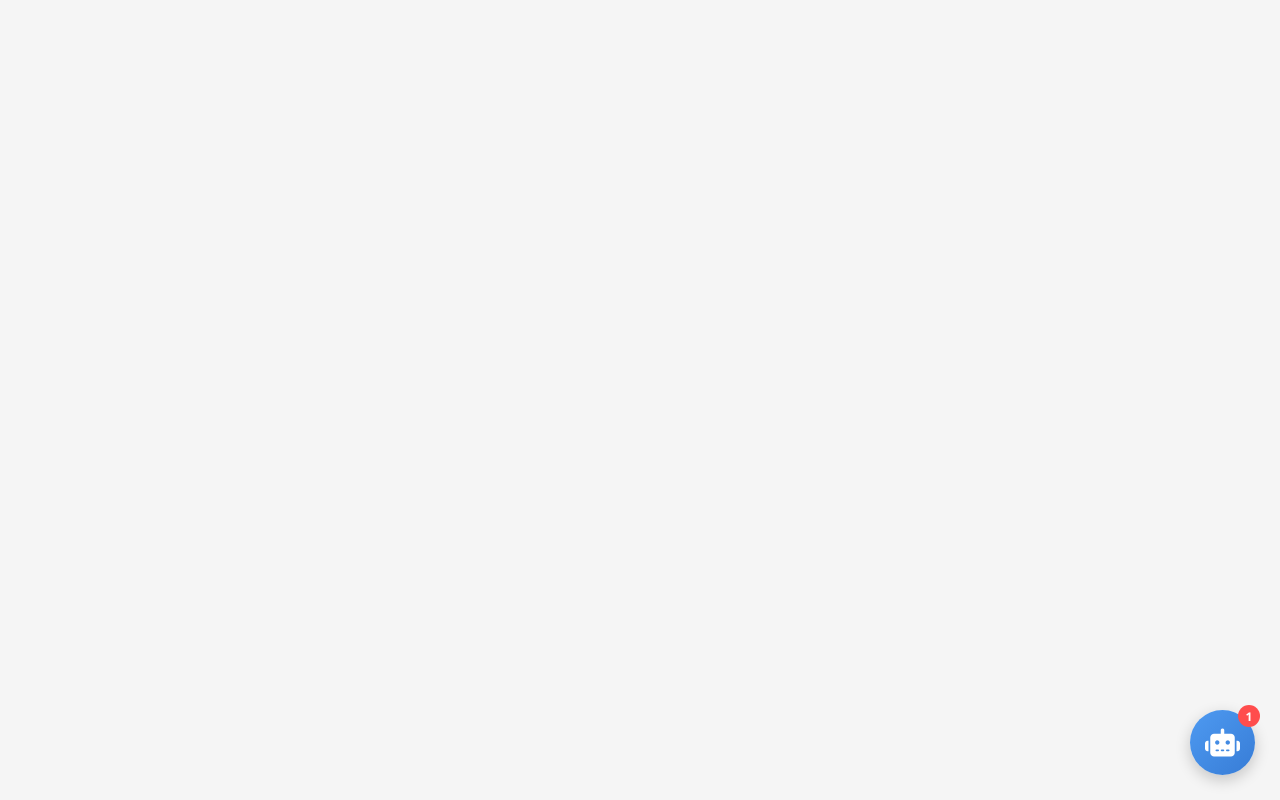
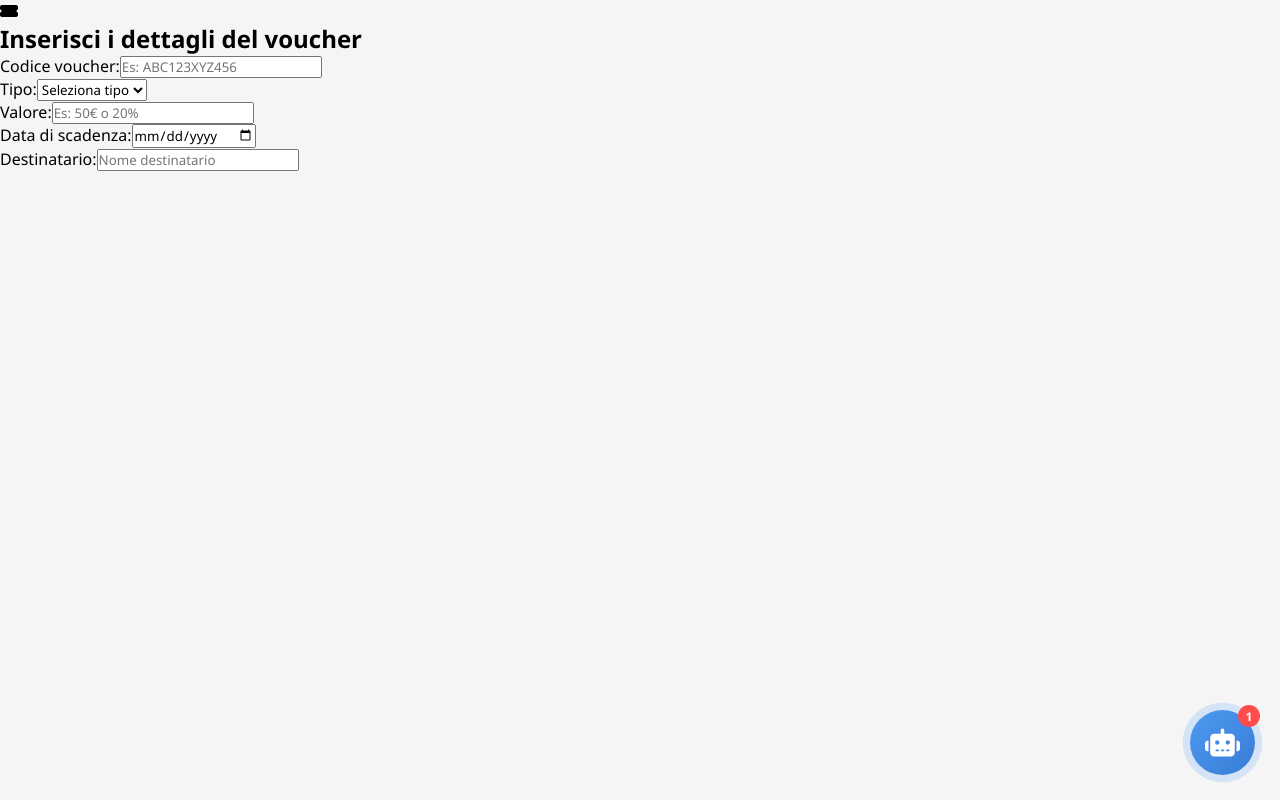
Before and after one commit to TomasConti02/project, a FastAPI app: page / in a window 1280 px wide. Run offline with FastAPI, Linux system fonts and the light colour scheme.

Commit message:
Update index.html

```diff
--- a/templates/index.html
+++ b/templates/index.html
@@ -1,53 +1,50 @@
 <!DOCTYPE html>
 <html lang="it">
 <head>
-    <meta charset="UTF-8">
-    <meta name="viewport" content="width=device-width, initial-scale=1.0">
-    <title>AI Chatbot Professionale</title>
-    <link rel="stylesheet" href="https://cdnjs.cloudflare.com/ajax/libs/font-awesome/6.4.0/css/all.min.css">
-    <link rel="stylesheet" href="/static/style.css">
+  <meta charset="UTF-8">
+  <meta name="viewport" content="width=device-width, initial-scale=1.0">
+  <title>Validazione Voucher & Chatbot</title>
+  <link rel="stylesheet" href="https://cdnjs.cloudflare.com/ajax/libs/font-awesome/6.4.0/css/all.min.css">
+  <link rel="stylesheet" href="./static/voucher.css">
+  <link rel="stylesheet" href="./static/style.css">
 </head>
 <body>
+  <!-- FORM VOUCHER -->
+  <div class="container">
+    <div class="voucher-card">
+      <div class="voucher-header">
+        <i class="fas fa-ticket-alt"></i>
+        <h2>Inserisci i dettagli del voucher</h2>
+      </div>
+      <div class="voucher-body" for="voucher" >
+        <div class="input-group"><label for="voucher-code">Codice voucher:</label><input type="text" id="voucher-code" placeholder="Es: ABC123XYZ456"></div>
+        <div class="input-group"><label for="voucher-type">Tipo:</label><select id="voucher-type"><option value="">Seleziona tipo</option><option value="VIP">VIP</option><option value="PROMO">PROMO</option><option value="GIFT">GIFT</option></select></div>
+        <div class="input-group"><label for="voucher-value">Valore:</label><input type="text" id="voucher-value" placeholder="Es: 50€ o 20%"></div>
+        <div class="input-group"><label for="voucher-expiry">Data di scadenza:</label><input type="date" id="voucher-expiry"></div>
+        <div class="input-group"><label for="voucher-recipient">Destinatario:</label><input type="text" id="voucher-recipient" placeholder="Nome destinatario"></div>
+      </div>
+    </div>
+  </div>
 
-    <!-- Icona flottante -->
-    <div id="chat-icon">
-        <i class="fas fa-robot"></i>
-        <div class="notification-badge">1</div>
+  <!-- CHATBOT -->
+  <div id="chat-icon"><i class="fas fa-robot"></i><div class="notification-badge">1</div></div>
+  <div id="chat-window">
+    <div class="chat-header">
+      <div class="title"><i class="fas fa-robot"></i>AI Assistant</div>
+      <div class="chat-actions"><button class="close-btn"><i class="fas fa-times"></i></button></div>
     </div>
+    <div class="chat-box"></div>
+    <div class="typing-indicator">AI sta scrivendo...</div>
 
-    <!-- Finestra chat -->
-    <div id="chat-window">
-        <div class="chat-header">
-            <div class="title">
-                <i class="fas fa-robot"></i>
-                <span>AI Assistant</span>
-            </div>
-            <div class="chat-actions">
-                <button title="Cronologia chat"><i class="fas fa-history"></i></button>
-                <button title="Impostazioni"><i class="fas fa-cog"></i></button>
-                <button class="close-btn" title="Chiudi chat"><i class="fas fa-times"></i></button>
-            </div>
-        </div>
-        <div class="chat-box">
-            <div class="welcome-message">
-                <h4>Benvenuto!</h4>
-                <p>Sono il tuo assistente virtuale, pronto ad aiutarti con le tue domande.</p>
-            </div>
-            <div class="message ai">Ciao! Scrivi qualcosa e lo trasformerò in maiuscolo!<span class="message-time">12:45</span></div>
-        </div>
-        <div class="typing-indicator">
-            <span></span>
-            <span></span>
-            <span></span>
-        </div>
-        <div class="chat-form">
-            <input type="text" id="user-input" placeholder="Scrivi un messaggio..." />
-            <button type="button" id="send-button">
-                <i class="fas fa-paper-plane"></i>
-            </button>
-        </div>
+    <div class="chat-form">
+      <input type="text" id="user-input" placeholder="Scrivi un messaggio..." style="display:none;">
+
+       <!--<button type="button" id="send-button"><i class="fas fa-paper-plane"></i></button> -->
     </div>
+  </div>
 
-    <script src="/static/script.js"></script>
+  <!-- SCRIPT -->
+  <script src="./static/script.js"></script>
+  <script src="./static/voucher.js"></script>
 </body>
 </html>
```
